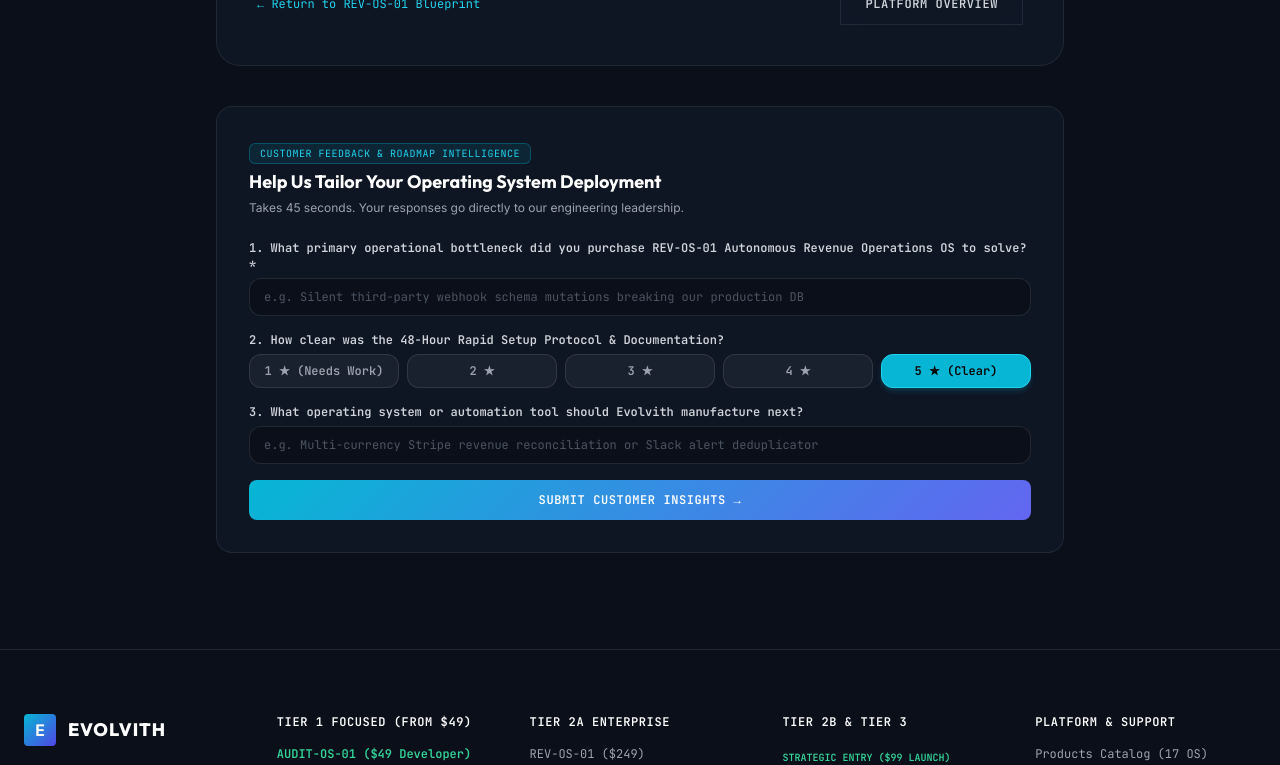
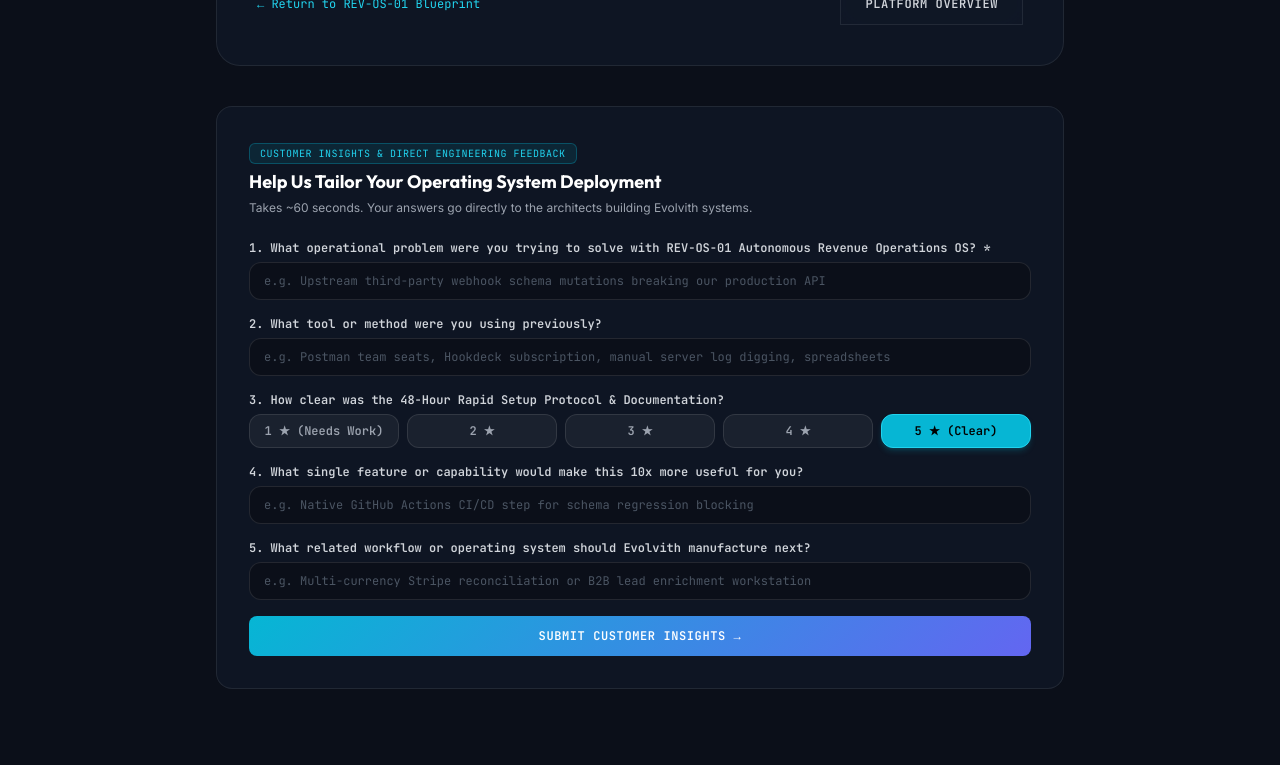
Before and after one commit to evolvith-sri/evolvith-launch-platform, a Next.js app: page /checkout/success in a window 1280 px wide. Shown: the part 1050-1815 px from the top of the page. Built offline with nearby package versions, Linux system fonts and the light colour scheme; no server answers.

Commit message:
feat(mwo-3): customer zero acquisition, conversion telemetry, 5-min activation path and qualitative research loop

```diff
--- a/src/app/api/feedback/route.ts
+++ b/src/app/api/feedback/route.ts
@@ -6,8 +6,11 @@
   id: string;
   productId: string;
   primaryProblemSolved: string;
+  priorToolContext?: string;
   onboardingClarityRating: number; // 1 to 5
-  nextDesiredSystem: string;
+  missingCapability?: string;
+  nextDesiredSystem?: string;
+  highTicketNeed?: string;
   additionalNotes?: string;
   createdAt: number;
 }
@@ -19,14 +22,17 @@
   try {
     const body = await req.json();
     const productId = String(body.productId || 'UNKNOWN');
-    const primaryProblemSolved = String(body.primaryProblemSolved || '').trim();
+    const primaryProblemSolved = String(body.primaryProblemSolved || body.primaryProblem || '').trim();
+    const priorToolContext = body.priorToolContext ? String(body.priorToolContext).trim() : undefined;
     const onboardingClarityRating = Math.min(5, Math.max(1, Number(body.onboardingClarityRating) || 5));
+    const missingCapability = body.missingCapability ? String(body.missingCapability).trim() : undefined;
     const nextDesiredSystem = String(body.nextDesiredSystem || '').trim();
+    const highTicketNeed = body.highTicketNeed ? String(body.highTicketNeed).trim() : undefined;
     const additionalNotes = body.additionalNotes ? String(body.additionalNotes).trim().slice(0, 1000) : undefined;
 
-    if (!primaryProblemSolved && !nextDesiredSystem) {
+    if (!primaryProblemSolved && !nextDesiredSystem && !missingCapability) {
       return NextResponse.json(
-        { error: 'Please provide feedback on your primary problem or requested next system.' },
+        { error: 'Please provide feedback on your primary problem, desired capabilities, or requested next system.' },
         { status: 400 }
       );
     }
@@ -35,8 +41,11 @@
       id: `fb_${Date.now()}_${Math.random().toString(36).substring(2, 7)}`,
       productId,
       primaryProblemSolved,
+      priorToolContext,
       onboardingClarityRating,
+      missingCapability,
       nextDesiredSystem,
+      highTicketNeed,
       additionalNotes,
       createdAt: Date.now(),
     };
--- a/src/app/redeem/page.tsx
+++ b/src/app/redeem/page.tsx
@@ -2,6 +2,7 @@
 
 import React, { useState } from 'react';
 import Link from 'next/link';
+import { CustomerFeedbackForm } from '@/components/CustomerFeedbackForm';
 import {
   KeyRound,
   Mail,
@@ -370,6 +371,14 @@
               Return to Platform Overview
             </Link>
           </div>
+
+          {/* Customer Feedback & Research Loop */}
+          <div className="pt-6">
+            <CustomerFeedbackForm
+              productId={successData.entitlement.product.toLowerCase()}
+              systemTitle={successData.entitlement.title}
+            />
+          </div>
         </div>
       )}
     </div>
--- a/src/app/support/SupportClientForm.tsx
+++ b/src/app/support/SupportClientForm.tsx
@@ -6,7 +6,7 @@
   const [formData, setFormData] = useState({
     name: '',
     email: '',
-    topic: 'LICENSE_RECOVERY',
+    topic: 'DOWNLOAD',
     orderOrCode: '',
     message: '',
   });
@@ -38,7 +38,7 @@
         <button
           onClick={() => {
             setSubmitted(false);
-            setFormData({ name: '', email: '', topic: 'LICENSE_RECOVERY', orderOrCode: '', message: '' });
+            setFormData({ name: '', email: '', topic: 'DOWNLOAD', orderOrCode: '', message: '' });
           }}
           className="px-6 py-2.5 bg-surface hover:bg-white/10 text-xs font-mono text-gray-300 rounded-xl border border-white/10 transition-colors"
         >
@@ -94,11 +94,15 @@
               onChange={(e) => setFormData({ ...formData, topic: e.target.value })}
               className="w-full bg-[#0B0F19] border border-white/10 rounded-xl px-4 py-2.5 text-white focus:outline-none focus:border-cyan-500"
             >
-              <option value="LICENSE_RECOVERY">License & Download Package Recovery</option>
-              <option value="APPSUMO_REDEMPTION">AppSumo Code Verification Help</option>
-              <option value="DODO_BILLING">Dodo Payments Billing & Invoicing</option>
-              <option value="TECHNICAL_DEPLOYMENT">Technical Installation & CLI Assistance</option>
-              <option value="ENTERPRISE_CUSTOM">Custom Enterprise SLA / Procurement</option>
+              <option value="PAYMENT">Payment & Invoicing (Dodo Payments)</option>
+              <option value="REDEMPTION">AppSumo Deal Code Redemption</option>
+              <option value="DOWNLOAD">Package Download & Token Recovery</option>
+              <option value="INSTALLATION">Installation & CLI Runbook Setup</option>
+              <option value="WORKSTATION">Live Workstation Diagnostic Access</option>
+              <option value="DOCUMENTATION">Schema Specs & Technical Documentation</option>
+              <option value="BUG">Bug Report / Technical Anomaly</option>
+              <option value="FEATURE_REQUEST">Feature Request / Workflow Expansion</option>
+              <option value="OTHER">Enterprise Procurement & General Inquiries</option>
             </select>
           </div>
 
--- a/src/components/CustomerFeedbackForm.tsx
+++ b/src/components/CustomerFeedbackForm.tsx
@@ -9,9 +9,10 @@
 
 export function CustomerFeedbackForm({ productId, systemTitle }: CustomerFeedbackFormProps) {
   const [primaryProblem, setPrimaryProblem] = useState('');
+  const [priorTool, setPriorTool] = useState('');
   const [clarityRating, setClarityRating] = useState<number>(5);
+  const [missingCapability, setMissingCapability] = useState('');
   const [nextDesiredSystem, setNextDesiredSystem] = useState('');
-  const [additionalNotes, setAdditionalNotes] = useState('');
   const [isSubmitting, setIsSubmitting] = useState(false);
   const [submitted, setSubmitted] = useState(false);
   const [errorMessage, setErrorMessage] = useState<string | null>(null);
@@ -28,9 +29,10 @@
         body: JSON.stringify({
           productId,
           primaryProblemSolved: primaryProblem,
+          priorToolContext: priorTool,
           onboardingClarityRating: clarityRating,
+          missingCapability,
           nextDesiredSystem,
-          additionalNotes,
         }),
       });
 
@@ -54,10 +56,10 @@
           ✓
         </div>
         <h3 className="text-base font-bold font-heading text-white">
-          Feedback Submitted to Product Architecture Team
+          Feedback Submitted Directly to Product Leadership
         </h3>
-        <p className="text-xs text-gray-300 max-w-lg mx-auto">
-          Thank you for providing operational insights. Your feedback directly determines which operating systems and automation harnesses enter manufacturing next.
+        <p className="text-xs text-gray-300 max-w-lg mx-auto leading-relaxed">
+          Thank you for providing real operational insights. Your feedback directly determines which automation workflows, CLI harnesses, and operating systems enter manufacturing next.
         </p>
       </div>
     );
@@ -67,13 +69,13 @@
     <div className="glass-panel p-6 sm:p-8 rounded-2xl border border-cyan-500/30 bg-surface/80 space-y-6">
       <div className="space-y-1">
         <div className="inline-flex items-center gap-2 px-2.5 py-0.5 rounded-md bg-cyan-500/10 border border-cyan-500/30 text-cyan-400 text-[10px] font-mono uppercase tracking-wider">
-          <span>Customer Feedback & Roadmap Intelligence</span>
+          <span>Customer Insights & Direct Engineering Feedback</span>
         </div>
         <h3 className="text-lg font-bold font-heading text-white">
           Help Us Tailor Your Operating System Deployment
         </h3>
         <p className="text-xs text-gray-400">
-          Takes 45 seconds. Your responses go directly to our engineering leadership.
+          Takes ~60 seconds. Your answers go directly to the architects building Evolvith systems.
         </p>
       </div>
 
@@ -86,13 +88,13 @@
 
         <div className="space-y-1.5">
           <label htmlFor="primaryProblem" className="block text-xs font-mono font-bold text-gray-300">
-            1. What primary operational bottleneck did you purchase {systemTitle || productId} to solve? *
+            1. What operational problem were you trying to solve with {systemTitle || productId}? *
           </label>
           <input
             id="primaryProblem"
             type="text"
             required
-            placeholder="e.g. Silent third-party webhook schema mutations breaking our production DB"
+            placeholder="e.g. Upstream third-party webhook schema mutations breaking our production API"
             value={primaryProblem}
             onChange={(e) => setPrimaryProblem(e.target.value)}
             className="w-full bg-[#0B0F19] border border-white/10 rounded-xl px-3.5 py-2.5 text-xs text-white focus:outline-none focus:ring-2 focus:ring-cyan-500 font-mono placeholder:text-gray-600"
@@ -100,8 +102,22 @@
         </div>
 
         <div className="space-y-1.5">
+          <label htmlFor="priorTool" className="block text-xs font-mono font-bold text-gray-300">
+            2. What tool or method were you using previously?
+          </label>
+          <input
+            id="priorTool"
+            type="text"
+            placeholder="e.g. Postman team seats, Hookdeck subscription, manual server log digging, spreadsheets"
+            value={priorTool}
+            onChange={(e) => setPriorTool(e.target.value)}
+            className="w-full bg-[#0B0F19] border border-white/10 rounded-xl px-3.5 py-2.5 text-xs text-white focus:outline-none focus:ring-2 focus:ring-cyan-500 font-mono placeholder:text-gray-600"
+          />
+        </div>
+
+        <div className="space-y-1.5">
           <label className="block text-xs font-mono font-bold text-gray-300">
-            2. How clear was the 48-Hour Rapid Setup Protocol & Documentation?
+            3. How clear was the 48-Hour Rapid Setup Protocol & Documentation?
           </label>
           <div className="grid grid-cols-5 gap-2">
             {[1, 2, 3, 4, 5].map((num) => (
@@ -122,13 +138,27 @@
         </div>
 
         <div className="space-y-1.5">
+          <label htmlFor="missingCapability" className="block text-xs font-mono font-bold text-gray-300">
+            4. What single feature or capability would make this 10x more useful for you?
+          </label>
+          <input
+            id="missingCapability"
+            type="text"
+            placeholder="e.g. Native GitHub Actions CI/CD step for schema regression blocking"
+            value={missingCapability}
+            onChange={(e) => setMissingCapability(e.target.value)}
+            className="w-full bg-[#0B0F19] border border-white/10 rounded-xl px-3.5 py-2.5 text-xs text-white focus:outline-none focus:ring-2 focus:ring-cyan-500 font-mono placeholder:text-gray-600"
+          />
+        </div>
+
+        <div className="space-y-1.5">
           <label htmlFor="nextDesiredSystem" className="block text-xs font-mono font-bold text-gray-300">
-            3. What operating system or automation tool should Evolvith manufacture next?
+            5. What related workflow or operating system should Evolvith manufacture next?
           </label>
           <input
             id="nextDesiredSystem"
             type="text"
-            placeholder="e.g. Multi-currency Stripe revenue reconciliation or Slack alert deduplicator"
+            placeholder="e.g. Multi-currency Stripe reconciliation or B2B lead enrichment workstation"
             value={nextDesiredSystem}
             onChange={(e) => setNextDesiredSystem(e.target.value)}
             className="w-full bg-[#0B0F19] border border-white/10 rounded-xl px-3.5 py-2.5 text-xs text-white focus:outline-none focus:ring-2 focus:ring-cyan-500 font-mono placeholder:text-gray-600"
```
Also changed, not shown: src/app/api/telemetry/route.ts (+18 -0 lines), src/app/checkout/success/page.tsx (+23 -3 lines), src/app/products/[id]/page.tsx (+12 -1 lines), src/app/workstations/audit-os-01/page.tsx (+8 -1 lines), src/lib/telemetry.ts (+8 -1 lines).
